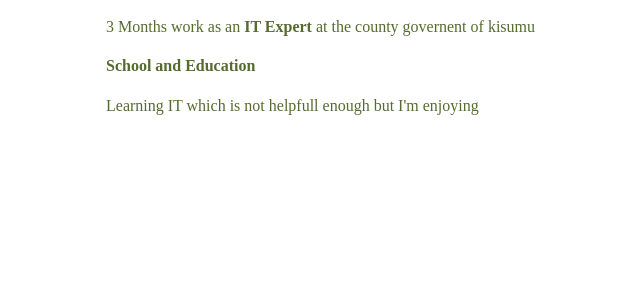
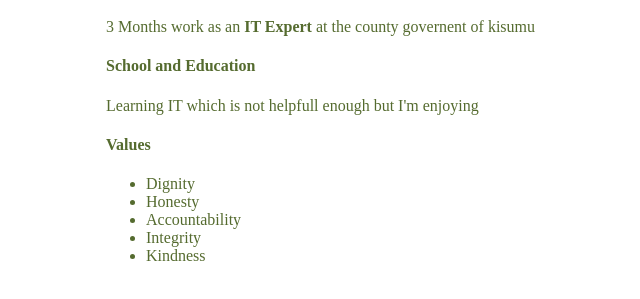
Before and after one commit to Mercy-coder/Portfoliov1, a plain HTML site: page index.html in a window 1280 px wide. Shown: the part 101-400 px from the top of the page, without its empty margins (342-982 px from the left). Drawn offline with Linux system fonts and the light colour scheme.

Commit message:
added values section

```diff
--- a/index.html
+++ b/index.html
@@ -16,6 +16,14 @@
 	<div>
 		<h4>School and Education</h4>
 		<p>Learning IT which is not helpfull enough but I'm enjoying</p>
+		<h4>Values</h4>
+		<ul>
+			<li>Dignity</li>
+			<li>Honesty</li>
+			<li>Accountability</li>
+			<li>Integrity</li>
+			<li>Kindness</li>
+		</ul>
 	</div>
 
 </body>
```
